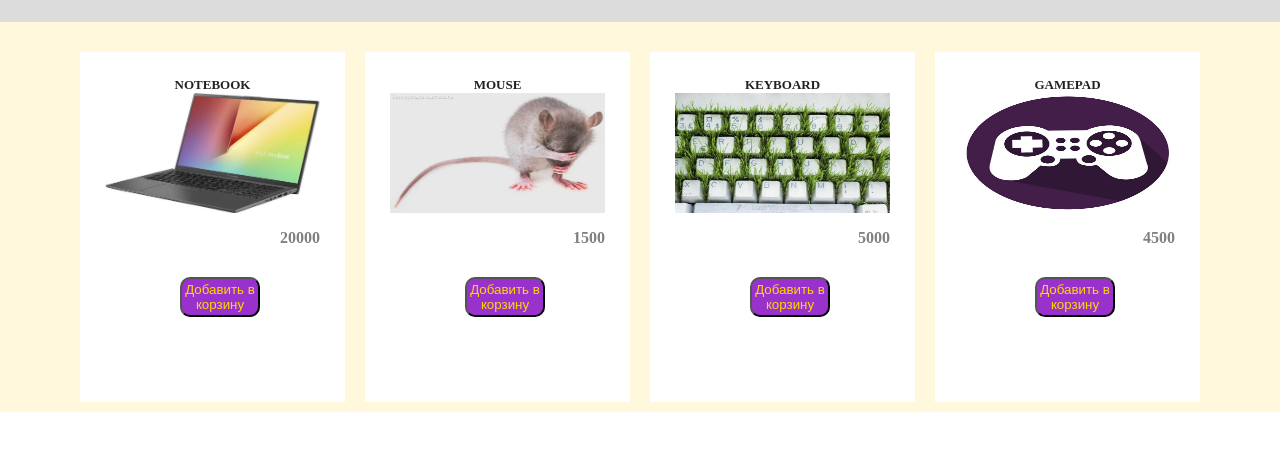
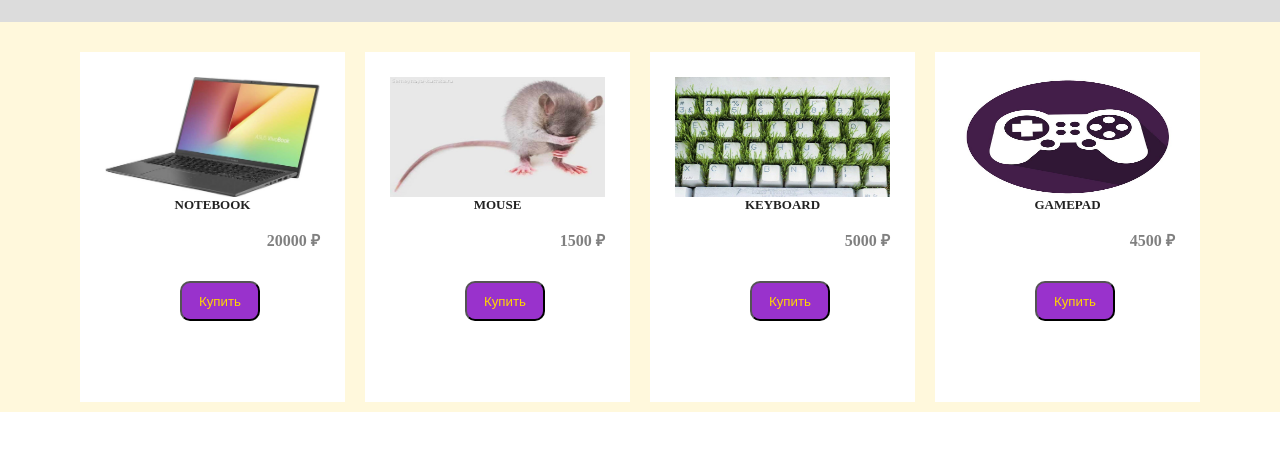
Before and after one commit to vladromanenkov/JAVASCRIPT-PRO, a plain HTML site: page index.html in a window 1280 px wide. Shown: the part 78-528 px from the top of the page. Drawn offline with Linux system fonts and the light colour scheme.

Commit message:
lesson2
1. Добавьте пустые классы для корзины товаров и элемента корзины товаров. Продумайте, какие методы понадобятся для работы с этими сущностями.
2. Добавьте для GoodsList метод, определяющий суммарную стоимость всех товаров.

С бургером не разобрался, да и тут не совсем все понял, постараюсь разобраться

```diff
--- a/index.html
+++ b/index.html
@@ -21,6 +21,6 @@
     </div>
 
 </main>
-<script src="./js/main.js"></script>
+<script src="js/main.js"></script>
 </body>
 </html>
--- a/js/main.js
+++ b/js/main.js
@@ -1,4 +1,105 @@
-const products = [
+//ES 6
+class ProductList {
+    #privateProp;
+
+    constructor(container = '.products') {
+        this.container = container;
+        this.goods = [];
+        this.allProducts = [];
+        this.#privateProp = '123';
+
+        this.fetchProducts();
+        this.render();
+    }
+
+    get prop() {
+        return this.#privateProp;
+    }
+
+    set prop(value) {
+        this.#privateProp = value;
+    }
+
+    fetchProducts() {
+        this.goods = [
+            {id: 1, title: 'Notebook', price: 20000, img: './image/notebook.jpg'},
+            {id: 2, title: 'Mouse', price: 1500, img: './image/mouse.jpg'},
+            {id: 3, title: 'Keyboard', price: 5000, img: './image/keyboard.jpg'},
+            {id: 4, title: 'Gamepad', price: 4500, img: './image/geympad.jpg'},
+        ];
+    }
+
+    render() {
+        const block = document.querySelector(this.container);
+
+        for (let product of this.goods) {
+            const productOdject = new ProductItem(product);
+
+            this.allProducts.push(productOdject);
+            block.insertAdjacentHTML('beforeend', productOdject.render());
+        }
+    }
+}
+
+class ProductItem {
+    constructor(product) {
+        this.title = product.title;
+        this.price = product.price;
+        this.id = product.id;
+        this.img = product.img;
+    }
+
+    render() {
+        return `<div class="product-item" data-id="${this.id}">
+                    <img src="${this.img}" height="120px" alt="Some img">
+                    <div class="desc">
+                        <h3>${this.title}</h3>
+                        <p>${this.price} \u20bd</p>
+                        <button class="by-btn">Купить</button>
+                    </div>
+                </div>`;
+    }
+}
+
+const list = new ProductList();
+
+//1.Добавьте пустые классы для Корзины товаров и Элемента корзины товаров.
+//Продумайте, какие методы понадобятся для работы с этими сущностями.
+
+class Bag {
+    constructor() {
+
+    }
+    // метод для очистки корзины
+    clearAll() {
+
+    }
+    //метод подсчета суммы купленных товаров
+    total(){
+        let totalPrice=0;
+        this.goods.forEach(item => totalPrice += item.price);
+      return totalPrice;
+    }
+
+    //метод оплаты товаров
+    pay(){
+
+    }
+}
+
+class BagItem {
+    constructor() {
+
+    }
+    //удаляет один элемент из корзины
+    deleteItem(){
+
+    }
+}
+
+
+//ES5
+/* const products = [
     {id: 1, title: 'Notebook', price: 20000, img: './image/notebook.jpg'},
     {id: 2, title: 'Mouse', price: 1500, img: './image/mouse.jpg'},
     {id: 3, title: 'Keyboard', price: 5000, img: './image/keyboard.jpg'},
@@ -23,3 +124,4 @@ const renderProducts = list => {
 };
 
 renderProducts(products);
+ */
```
